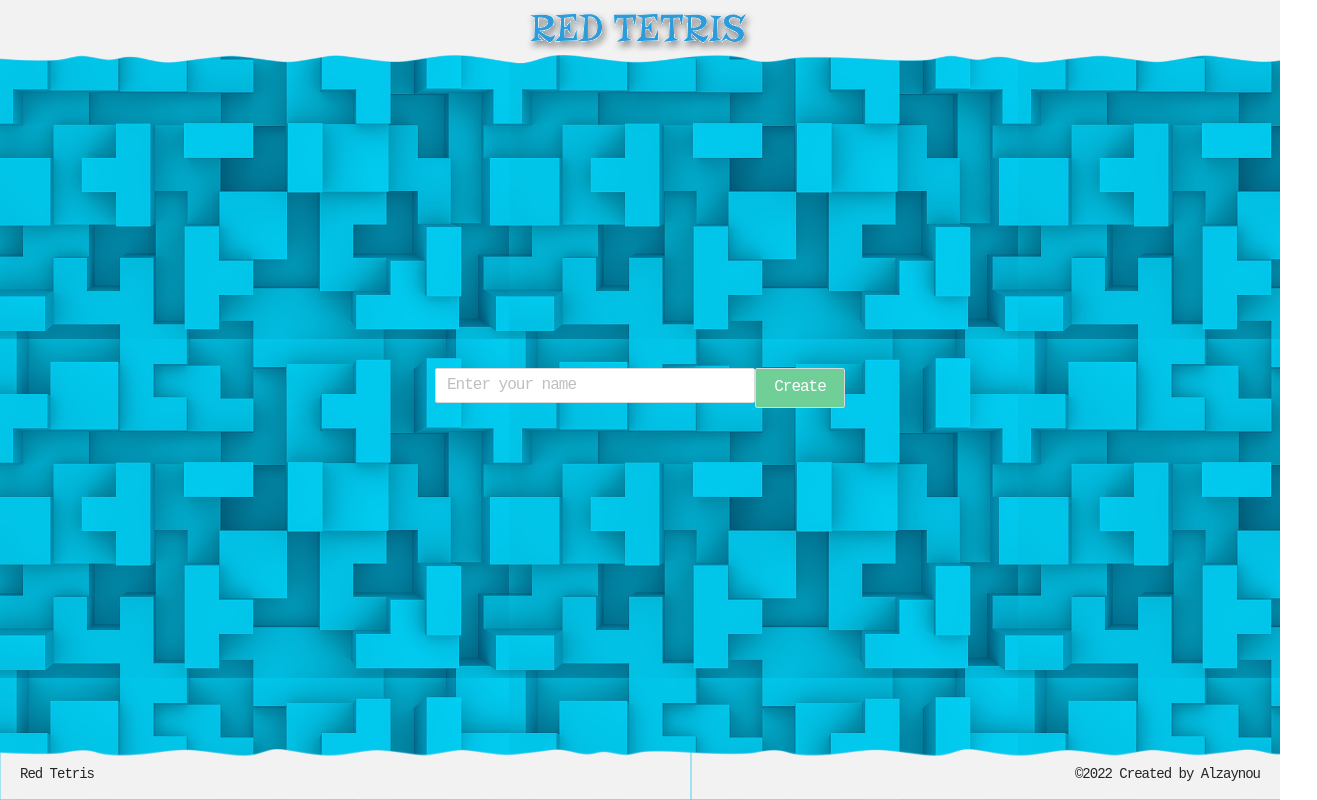
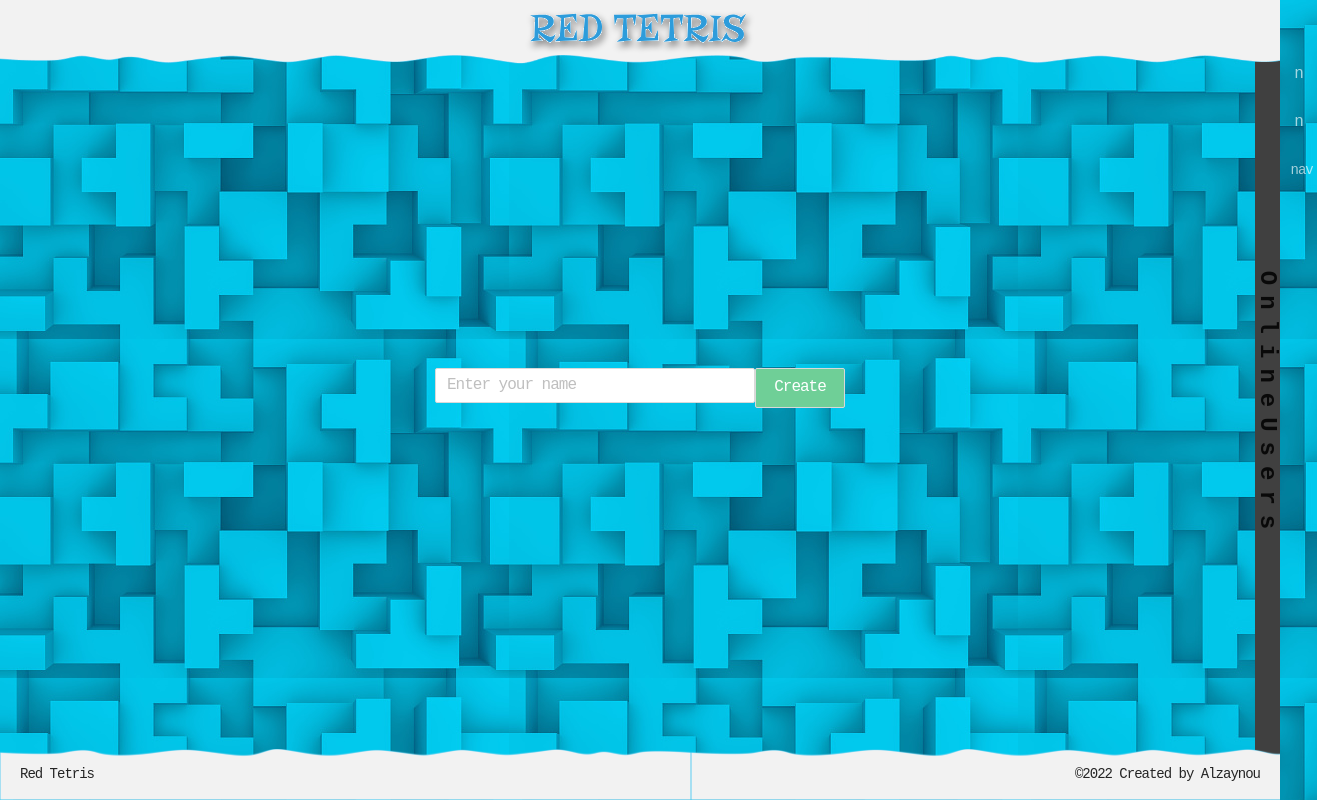
Before and after one commit to yassine-elazrak/Red-Tetris, a React (Create React App) app in the folder client/: page / in a window 1280 px wide. Shown: the whole page, 1317 px wide, since content can reach past the window. Built offline with nearby package versions, Linux system fonts and the light colour scheme.

Commit message:
update style sliderBar
Signed-off-by: alizaynoune <simo.jokir@gmail.com>

```diff
--- a/client/src/App.css
+++ b/client/src/App.css
@@ -6,5 +6,5 @@ body{
     font-family: 'Source Code Pro', monospace !important;
 }
 * {
-    letter-spacing: -1px !important;
+    letter-spacing: -1px;
 }
--- a/client/src/components/Stage.jsx
+++ b/client/src/components/Stage.jsx
@@ -75,8 +75,6 @@ const Stage = (props) => {
                 display: 'grid',
                 gridTemplateColumns: `repeat(${STAGE_WIDTH}, 1fr)`,
                 gridGap: '1px',
-                // width: '50vw',
-                // maxWidth: '400px',
                 width: '100%',
                 background: 'none',
                 margin: 'auto',
--- a/client/src/pages/HomePage.jsx
+++ b/client/src/pages/HomePage.jsx
@@ -1,5 +1,5 @@
 import React, { useState, useEffect } from "react";
-import { Layout, message } from "antd";
+import { Layout, message, Menu, Col } from "antd";
 
 
 
@@ -50,7 +50,7 @@ const HomePage = (props) => {
           roomName: split[0],
           isPravite: false,
           user: props.auth,
-          status : 'closed'
+          status: 'closed'
         }
         dispatch(createRoom(roomData));
       }
@@ -91,64 +91,67 @@ const HomePage = (props) => {
                 : <Stage />
           }
         </Content>
-      </Layout>
-      {/* <span style={{
-                color: "#404040",
-                fontSize: "20px",
-                fontWeight: "bold",
-                marginRight: "5px",
-                marginTop: "8px",
-                padding: 0,
-                height: "50px",
-            }}>
-            {!collapsible ?
-                <MenuUnfoldOutlined
-                    className="trigger"
-                    onClick={() => setCollapsible(!collapsible)}
-                />
-            :
-                <MenuFoldOutlined
-                    className="trigger"
-                    onClick={() => setCollapsible(!collapsible)}
-                />
-            }
-            </span> */}
-          {/* <Sider theme="dark"
+        <Sider theme="dark"
           trigger={null}
           collapsible
           collapsed={collapsible}
           breakpoint={
             "lg"
           }
-            collapsedWidth={0}
+          collapsedWidth={25}
           style={{
             background: '#404040',
-              margin: 0,
             position: "absolute",
-              top: "97px",
+            top: "50px",
             right: "0px",
-              height: "calc(100vh - 97px)",
+            height: "calc(100vh - 90px)",
           }}
         >
+          <div style={{
+            height: "100%",
+            display: "grid",
+            gridTemplateColumns: "25px auto",
 
-          <Menu theme="dark" mode="inline" style={{
-            background: '#404040',
+          }}>
+            <div style={{
+              height: "100%",
+            }} >
+              <h4 style={{
+                height: '25px',
+                width: 'calc(100vh - 90px)',
+                position: "relative",
+                right: -26,
+                textAlign: "center",
+                // top: "",
+                letterSpacing: "10px",
+                fontWeight: "bold",
+                transformOrigin: "0 0",
+                transform: "rotate(90deg)"
+              }}>
+                OnlineUsers
+              </h4>
+            </div>
+
+            <Menu theme="dark" style={{
+              height: "100%",
+              background: "none",
+
             }}>
               <Menu.Item key="1">
-                <UserOutlined />
-              <span>nav 1</span>
+                nav 1
               </Menu.Item>
               <Menu.Item key="2">
-              <span>nav 2</span>
+                nav 2
               </Menu.Item>
               <Menu.Item key="3">
                 <span>nav 3</span>
               </Menu.Item>
             </Menu>
-        </Sider> */}
+          </div>
+        </Sider>
+      </Layout>
       <Footer style={{
         background: 'none',
-        // marginTop: '-10px',
         zIndex: "999",
         padding: 0,
       }}>
```
Also changed, not shown: client/src/hooks/SiderBar.js (added, +7 -0 lines). Lines whose indentation alone changed are shown as unchanged.
